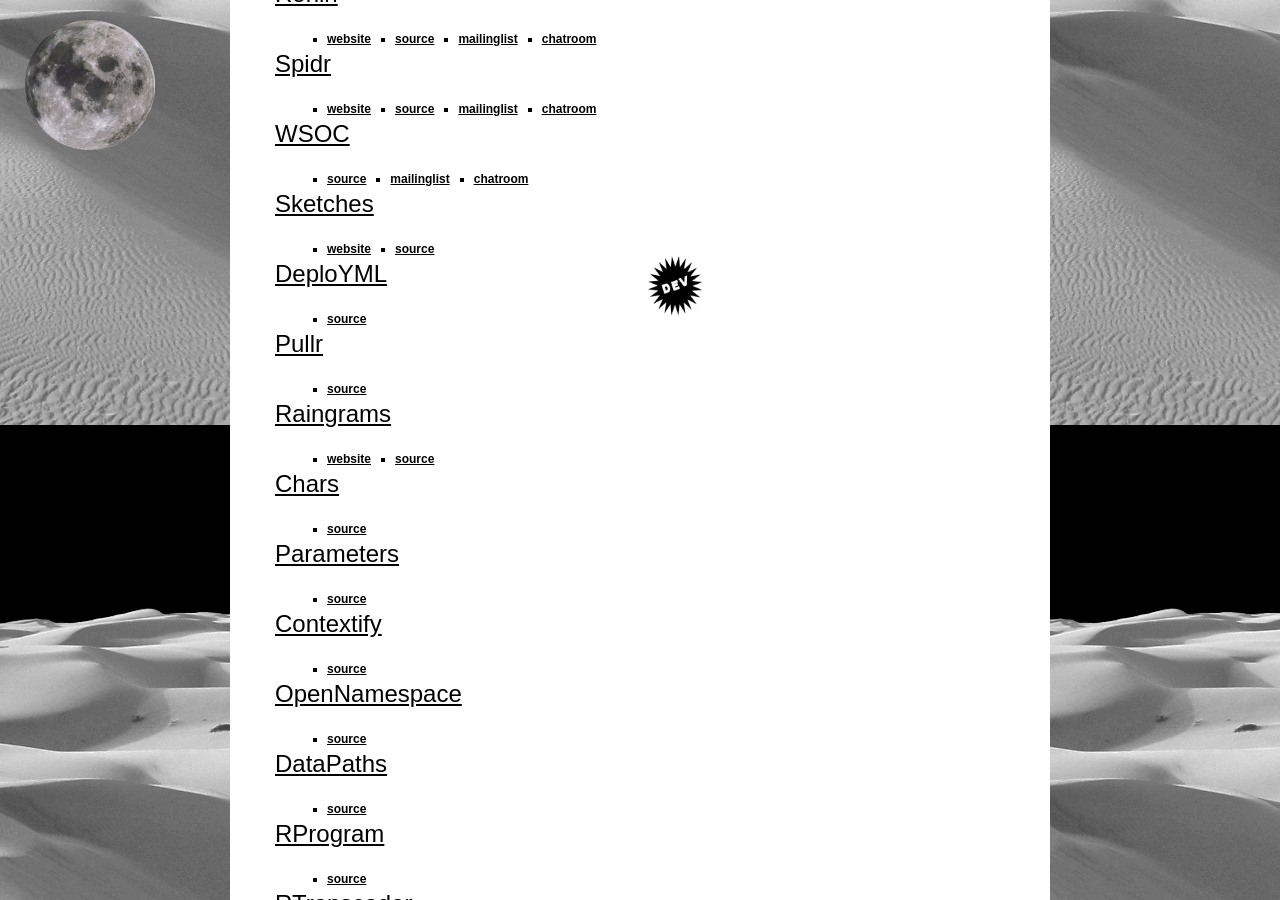
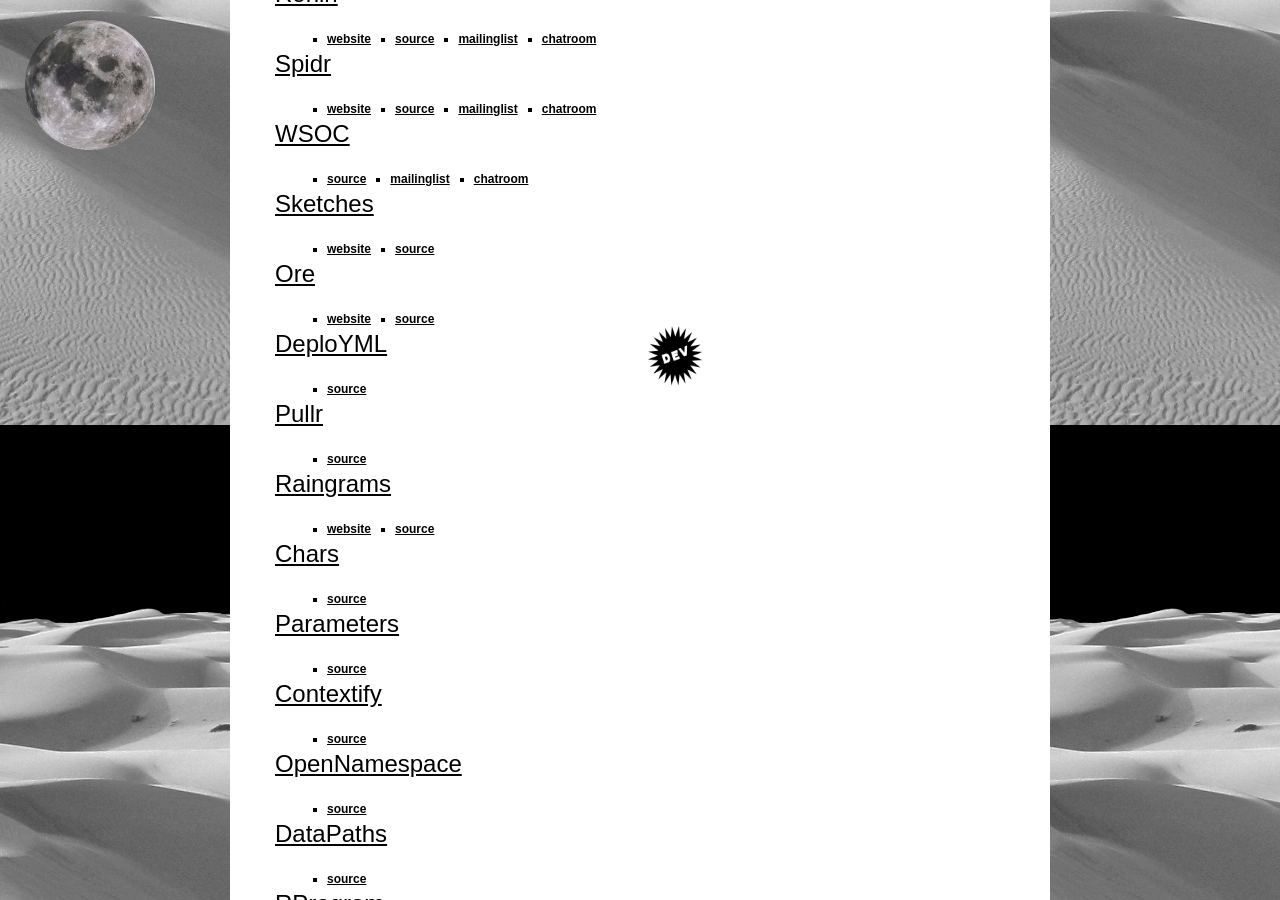
Before and after one commit to postmodern/postmodern.github.io, a Jekyll site: the page built from projects.html, in a window 1280 px wide and 900 px high, scrolled down 343 px. Built offline with Jekyll 4.4.1, drawn with Linux system fonts in a browser that asks for light colours.

Commit message:
Added Ore to the list of projects.

```diff
--- a/_config.yml
+++ b/_config.yml
@@ -24,6 +24,10 @@ projects:
    name: Sketches
    website: http://sketches.rubyforge.org/
    source: http://github.com/postmodern/sketches
+ -
+   name: Ore
+   website: http://github.com/ruby-ore/ore
+   source: http://github.com/ruby-ore/ore
  -
    name: DeploYML
    source: http://github.com/postmodern/deployml
```
